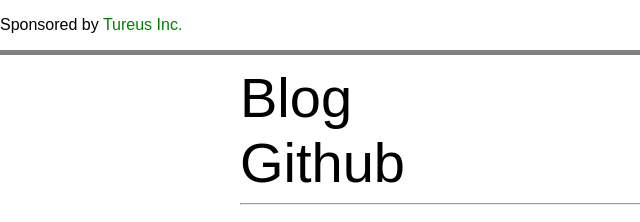
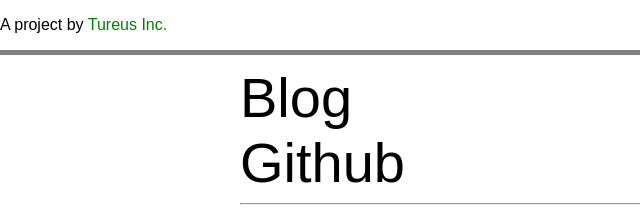
Before and after one commit to xrl/zmqhs, a plain HTML site: page index.html in a window 1280 px wide. Shown: the top 222 px of the page, 0-640 px from the left. Drawn offline with Linux system fonts and the light colour scheme.

Commit message:
Header change

```diff
--- a/index.html
+++ b/index.html
@@ -51,7 +51,7 @@
    </head>
    <body>
    	<div id="top">
-   		<p>Sponsored by <a href="http://tureus.com/" target="_blank">Tureus Inc.</a></p>
+   		<p>A project by <a href="http://tureus.com/" target="_blank">Tureus Inc.</a></p>
    	</div>
     <div id="container">
      	<div id="header">
```
